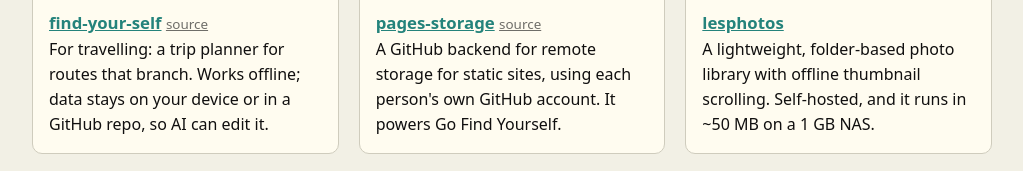
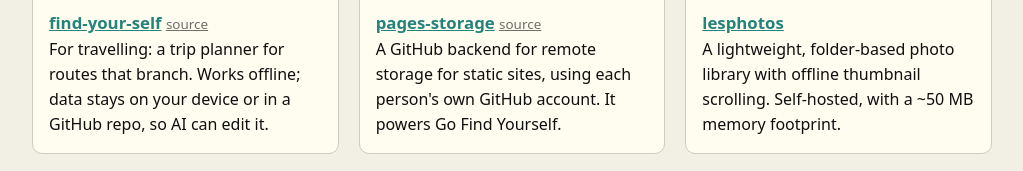
Before and after one commit to barton-muller/barton-muller.github.io, a plain HTML site: page index.html in a window 1280 px wide. Shown: the part 404-575 px from the top of the page, without its empty margins (128-1151 px from the left). Drawn offline with Linux system fonts and the light colour scheme.

Commit message:
lesphotos card: lead with the memory footprint
Co-Authored-By: Claude Sonnet 5.5 <noreply@anthropic.com>
Claude-Session: https://claude.ai/code/session_0123F2NRQWg9sRNUqxm3J8r4

```diff
--- a/index.html
+++ b/index.html
@@ -51,7 +51,7 @@
 <article>
   <a class="img" href="https://github.com/barton-muller/lesphotos"><img src="img/lesphotos.jpg" alt="lesphotos"></a>
   <h3><a href="https://github.com/barton-muller/lesphotos">lesphotos</a></h3>
-  <p>A lightweight, folder-based photo library with offline thumbnail scrolling. Self-hosted, and it runs in ~50 MB on a 1 GB NAS.</p>
+  <p>A lightweight, folder-based photo library with offline thumbnail scrolling. Self-hosted, with a ~50 MB memory footprint.</p>
 </article>
 <article>
   <a class="img " href="https://github.com/barton-muller/plotfair"><img src="img/plotfair-traces.png" alt="plotfair"></a>
```
